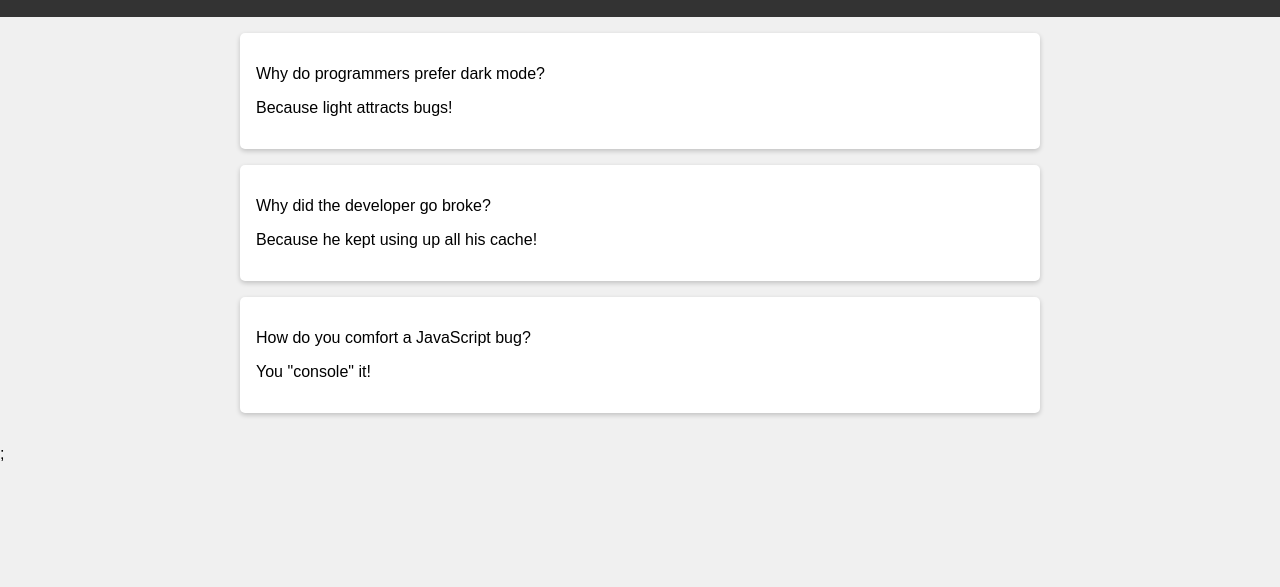
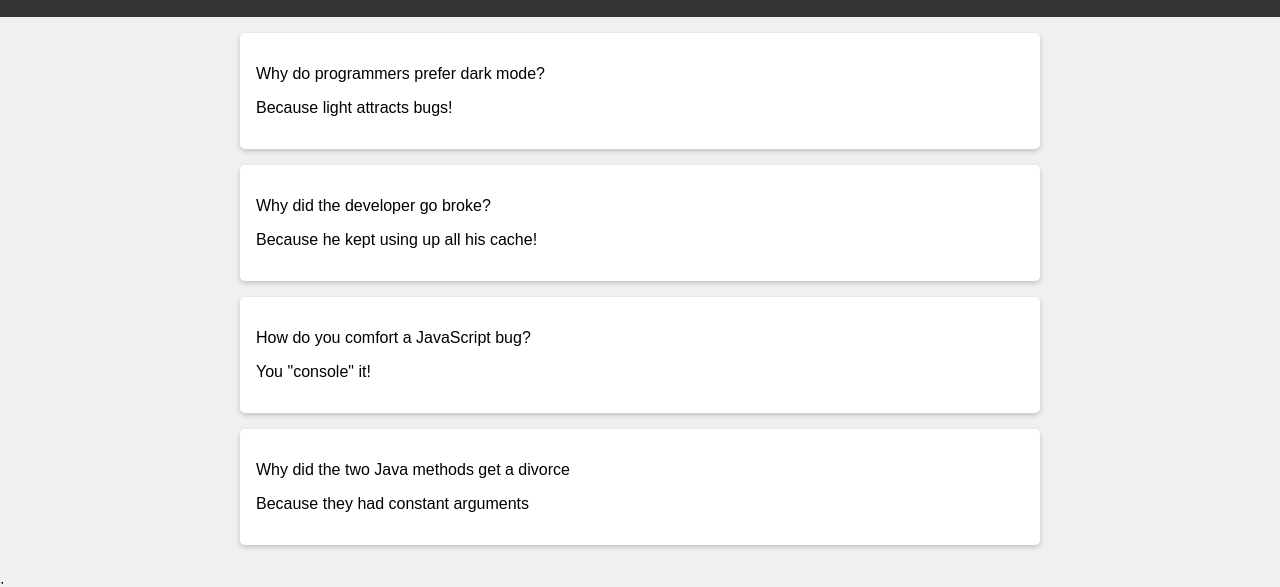
Before and after one commit to Scribbio/git-flow-01-11-23, a plain HTML site: page index.html in a window 1280 px wide. Shown: the part 95-682 px from the top of the page. Drawn offline with Linux system fonts and the light colour scheme.

Commit message:
new joke from Leta and Zeid

```diff
--- a/index.html
+++ b/index.html
@@ -21,6 +21,11 @@
         <p class="joke__title">How do you comfort a JavaScript bug?</p>
         <p class="joke__content">You "console" it!</p>
       </div>
+      <div class="joke-card">
+        <p class="joke__title">Why did the two Java methods get a divorce</p>
+        <p class="joke__content">Because they had constant arguments</p>
+      </div>
     </main>
   </body>
-</html>;
+</html>
+;
```
